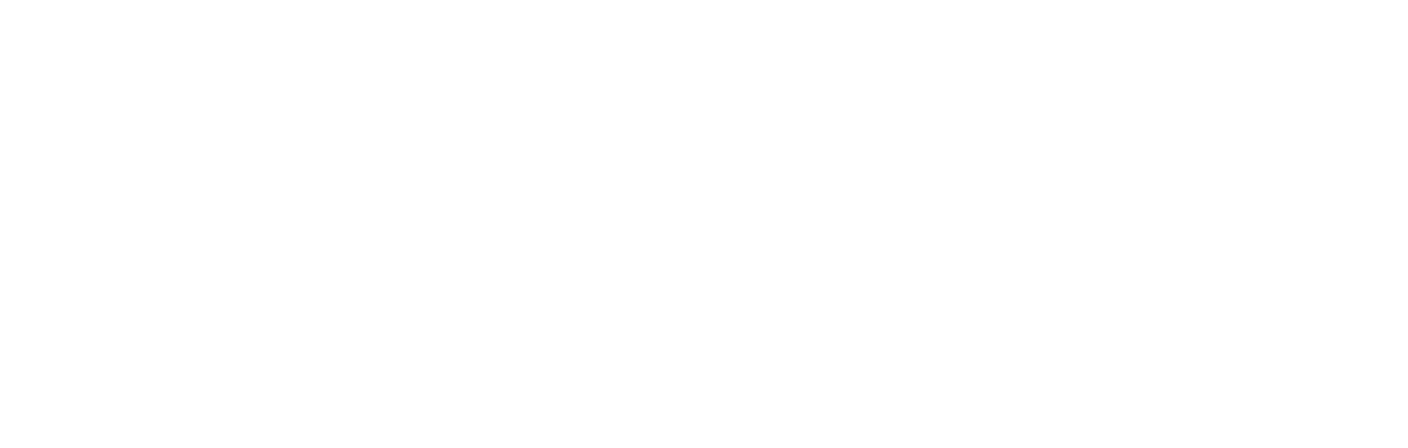
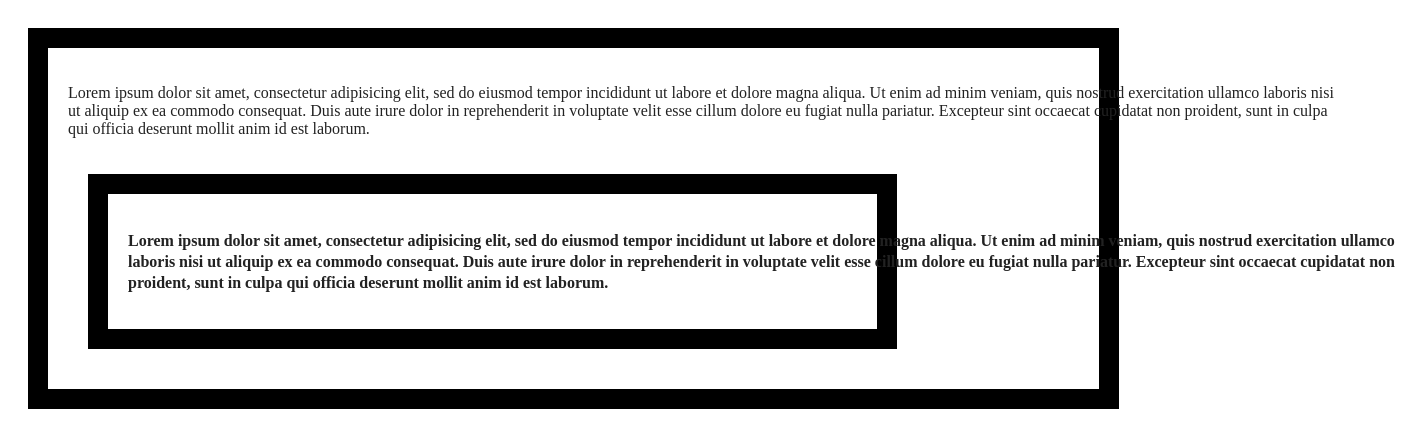
Before and after one commit to PlJct/tp_notions_design, a plain HTML site: page index.html in a window 1280 px wide. Shown: the whole page, 1408 px wide, since content can reach past the window. Drawn offline with Linux system fonts and the light colour scheme; files that its build step writes are made by us from their sources.

Commit message:
box-sizing--favicon--typo

```diff
--- a/css/style.css
+++ b/css/style.css
@@ -0,0 +1,31 @@
+
+
+.second_div{
+  box-sizing: content-box;
+  float:left;
+  border: 20px black solid;
+  margin: 20px;
+  padding: 20px;
+  width: 80%;
+}
+
+.third_div{
+  box-sizing: border-box;
+  /* I DON'T GET IT*/
+  float:left;
+  border: 20px black solid;
+  margin: 20px;
+  padding: 20px;
+  width: 80%;
+}
+
+p{
+  color: #222222;
+  width: 80em;
+  /*il est conseillé scientifiquement d'avoir un texte à lire avec 80 signes*/
+}
+
+.third_div p{
+line-height: 21px;
+font-weight: 800;
+}
--- a/index.html
+++ b/index.html
@@ -4,11 +4,41 @@
     <meta charset="utf-8" />
     <meta http-equiv="X-UA-Compatible" content="IE=edge"/>
     <meta name="viewport" content="width=device-width, initial-scale=1"/>
-    <link rel="stylesheet" type="text/css" href="style.css"/>
+    <!-- third-generation iPad with high-resolution Retina display: -->
+    <link rel="apple-touch-icon-precomposed" sizes="144x144" href="ofive-logo-300x300.ico" type="image/x-icon">
+    <!-- iPhone with high-resolution Retina display: -->
+    <link rel="apple-touch-icon-precomposed" sizes="114x114" href="ofive-logo-300x300.ico" type="image/x-icon">
+    <!-- first- and second-generation iPad: -->
+    <link rel="apple-touch-icon-precomposed" sizes="72x72" href="ofive-logo-300x300.ico" type="image/x-icon">
+    <!-- non-Retina iPhone, iPod Touch, and Android 2.1+ devices: -->
+    <link rel="apple-touch-icon-precomposed" sizes="57x57" href="ofive-logo-300x300.ico" type="image/x-icon">
+    <!-- basic favicon -->
+    <link rel="shortcut icon" href="ofive-logo-300x300.ico" type="image/x-icon">
+     <!--  fonctionne au moins jusqu'à IE 6-->
+     <!-- COMMANDE "CONVERT"?  -->
+    <link rel="stylesheet" type="text/css" href="css/style.css"/>
     <title> tp_notions_designs</title>
 </head>
 
 <body>
 
+<header>
+  <!-- <img src="ressources/images/ofive-logo-300x300.jpg" alt="logo"> -->
+</header>
+
+<div class="main_div">
+  <div class="second_div">
+    <p> Lorem ipsum dolor sit amet, consectetur adipisicing elit, sed do eiusmod tempor incididunt ut labore et dolore magna aliqua. Ut enim ad minim veniam, quis nostrud exercitation ullamco laboris nisi ut aliquip ex ea commodo consequat. Duis aute irure dolor in reprehenderit in voluptate velit esse cillum dolore eu fugiat nulla pariatur. Excepteur sint occaecat cupidatat non proident, sunt in culpa qui officia deserunt mollit anim id est laborum.
+    </p>
+    <div class="third_div">
+    <p> Lorem ipsum dolor sit amet, consectetur adipisicing elit, sed do eiusmod tempor incididunt ut labore et dolore magna aliqua. Ut enim ad minim veniam, quis nostrud exercitation ullamco laboris nisi ut aliquip ex ea commodo consequat. Duis aute irure dolor in reprehenderit in voluptate velit esse cillum dolore eu fugiat nulla pariatur. Excepteur sint occaecat cupidatat non proident, sunt in culpa qui officia deserunt mollit anim id est laborum.
+    </p>
+    </div>
+  </div>
+
+</div>
+
+
+
 </body>
 </html>
```
Also changed, not shown: ofive-logo-300x300.ico (added), ressources/images/fresh-typo.png (added), ressources/images/ofive-logo-300x300.jpg (added).
